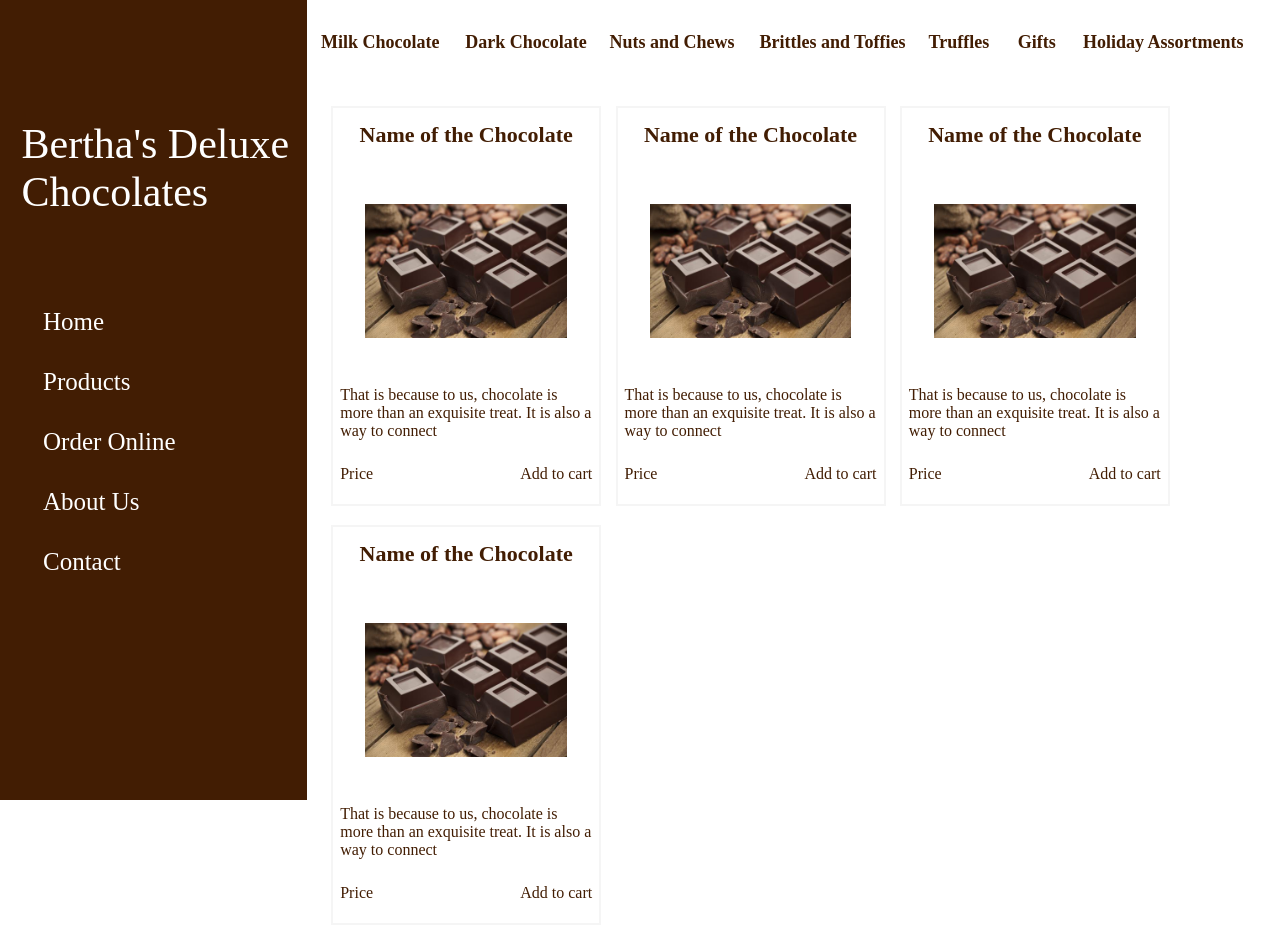
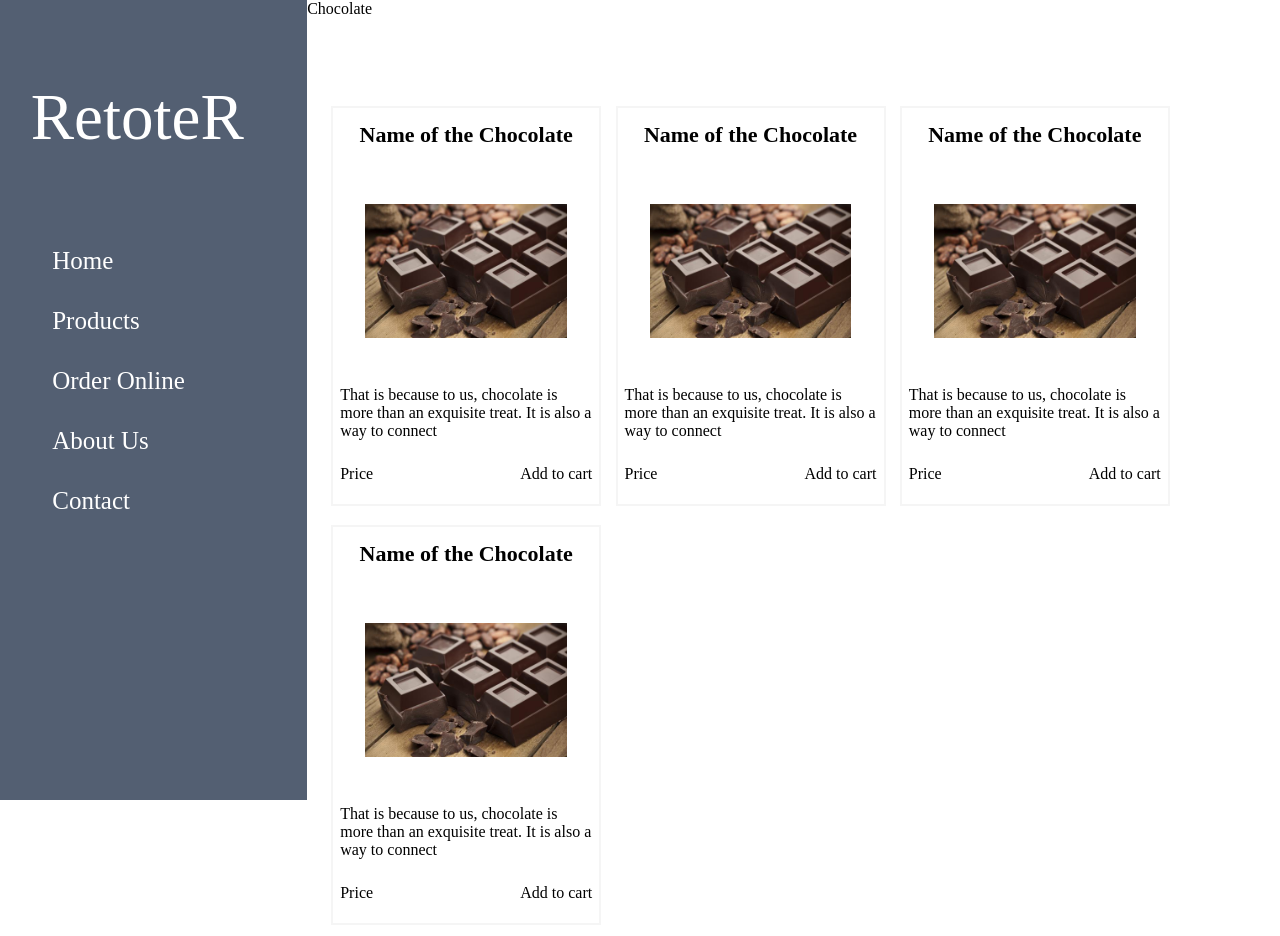
Before and after one commit to Arzoo9/RetoteR, a plain HTML site: page products.html in a window 1280 px wide. Drawn offline with nearby package versions, Linux system fonts and the light colour scheme; a script that the page names is missing.

Commit message:
Color Color

```diff
--- a/aboutus.css
+++ b/aboutus.css
@@ -1,5 +1,5 @@
 body{
-	color:#421d03;
+	color:#535f72;
 }
 p{
 	margin:0 5%;
--- a/contact.css
+++ b/contact.css
@@ -32,7 +32,7 @@ body{
 	height: 6vh;
 	font-family: sans-serif;
 	color: white;
-	background-color: #421d03;
+	background-color: #535f72;
 	margin-left: 10%;
 	border: none;
 }
--- a/index.css
+++ b/index.css
@@ -1,25 +1,25 @@
 body{
-	color: #421d03;
+	color: black;
 	margin:0;
 }
 header{
 	height: 100vh;
 	width: 24%;
-	background-color: #421d03;
+	background-color: #535f72;
 	position: fixed;
 	float: left;
 	top: 0;
 	left: 0;
 }
 #CompanyName{
-	margin-top: 15vh;
-	margin-left: 7%;
+	margin-top: 10vh;
+	margin-left: 10%;
 	margin-bottom: 10vh;
 	color: white;
-	font-size: 42px;
+	font-size: 65px;
 }
 .Menulist{
-	margin-left: 7%;
+	margin-left: 10%;
 	width:80%;
 	height: 6vh;
 	border: 0px solid white;
@@ -29,7 +29,7 @@ header{
 	padding-left: 7%;
 }
 .Menulist:hover{
-	color: #421d03;
+	color: #535f72;
 	background-color: white;
 	font-weight: bold;
 }
@@ -55,7 +55,7 @@ h1{
 	height: 6vh;
 	font-family: sans-serif;
 	color: white;
-	background-color: #421d03;
+	background-color: #535f72;
 	margin-left: 5%;
 	border: none;
 	cursor: pointer;
--- a/products.html
+++ b/products.html
@@ -6,8 +6,7 @@
          Fall 2017
     -->
     <head>
-    	        <title>Bertha's Deluxe Chocolates</title>
-        <link rel="icon" type="image/png" href="logo.png"/>
+    	        <title>RetoteR</title>
         <link rel = "stylesheet"
               type = "text/css"
               href = "index.css" />
@@ -21,7 +20,7 @@
     </head>
     <body>
     	<header>
-    		<div id="CompanyName">Bertha's Deluxe Chocolates</div>
+    		<div id="CompanyName">RetoteR</div>
         <a href="index.html"><div class="Menulist">Home</div></a>
         <a href="products.html"><div class="Menulist">Products</div></a>
         <a href="orderonline.html"><div class="Menulist">Order Online</div></a>
@@ -29,15 +28,6 @@
         <a href="contact.html"><div class="Menulist">Contact</div></a>
     	</header>
       <div class="Content">
-        <div class="Box">
-          <div id="Milk_Chocolate" class="chocolate">Milk Chocolate</div>
-          <div id="Dark_Chocolate" class="chocolate">Dark Chocolate</div>
-          <div id="Nuts_and_Chews" class="chocolate">Nuts and Chews</div>
-          <div id="Brittles_and_Toffies" class="chocolate2">Brittles and Toffies</div>
-          <div id="Truffles" class="chocolate1">Truffles</div>
-          <div id="Gifts" class="chocolate1">Gifts</div>
-          <div id="Holiday_Assortments" class="chocolate2">Holiday Assortments</div>
-        </div>
         Chocolate
         <div id="Items">
             <table class="Items_Display" cellpadding="5%">
```
Also changed, not shown: Message_sent.html (+2 -3 lines), aboutus.html (+3 -5 lines), contact.html (+4 -4 lines), index.html (+1 -3 lines), orderonline.html (+2 -3 lines).
